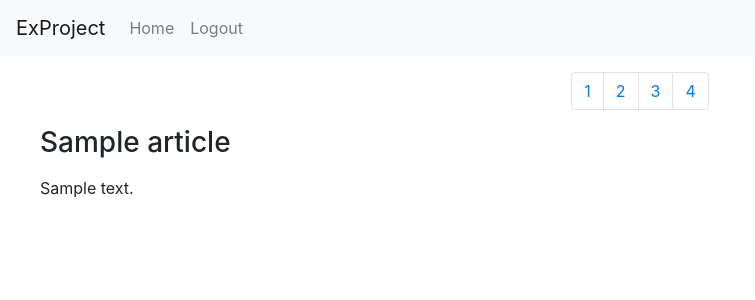
After one commit to NikitaUshanov/FlaskProject, a Flask app: page /article in a window 1280 px wide. The commit adds this page. Shown: the top 300 px of the page, without its empty margins (0-755 px from the left). Run offline with Flask 3, Linux system fonts and the light colour scheme; a user stored in the database is signed in; tables that the repository leaves empty hold one stand-in row (values such as "Sample post").

Commit message:
add articles

```diff
--- a/app/__init__.py
+++ b/app/__init__.py
@@ -2,7 +2,7 @@ from flask import Flask
 from flask_login import LoginManager
 
 from config import Config
-from app.extensions import db
+from app.extensions import db, babel
 from app.models.models import User
 
 
@@ -12,6 +12,7 @@ def create_app(config_class=Config):
     app.config.from_object(config_class)
 
     db.init_app(app)
+    babel.init_app(app)
 
     login_manager = LoginManager()
     login_manager.login_view = "login.login"
@@ -33,7 +34,7 @@ def create_app(config_class=Config):
     from app.machine import bp as machine_bp
     app.register_blueprint(machine_bp)
 
-    from app.statya import bp as statya_bp
+    from app.article import bp as statya_bp
     app.register_blueprint(statya_bp)
 
     return app
--- /dev/null
+++ b/app/article/__init__.py
@@ -0,0 +1,5 @@
+from flask import Blueprint
+
+bp = Blueprint("article", __name__)
+
+from app.article import routes
--- /dev/null
+++ b/app/article/routes.py
@@ -0,0 +1,20 @@
+from flask import render_template
+from flask_login import login_required
+from app.article import bp
+from app.extensions import db
+from app.models.models import Article
+
+
+@bp.route("/article")
+@bp.route("/article/1")
+@login_required
+def article():
+    article = db.session.query(Article).filter_by(id=1).first()
+    return render_template("article.html", title=article.title, text=article.text)
+
+
+@bp.route("/article/<article_id>")
+@login_required
+def article_n(article_id):
+    article = db.session.query(Article).filter_by(id=article_id).first()
+    return render_template("article.html", title=article.title, text=article.text)
--- a/app/extensions.py
+++ b/app/extensions.py
@@ -1,3 +1,5 @@
 from flask_sqlalchemy import SQLAlchemy
+from flask_babel import Babel
 
 db = SQLAlchemy()
+babel = Babel()
--- a/app/machine/routes.py
+++ b/app/machine/routes.py
@@ -1,7 +1,9 @@
 from flask import render_template
+from flask_login import login_required
 from app.machine import bp
 
 
 @bp.route("/machine")
+@login_required
 def machine():
     return render_template("machine.html")
--- a/app/models/models.py
+++ b/app/models/models.py
@@ -6,3 +6,9 @@ class User(UserMixin, db.Model):
     id = db.Column(db.Integer, primary_key=True)
     email = db.Column(db.String(100), unique=True)
     password = db.Column(db.String(100))
+
+
+class Article(db.Model):
+    id = db.Column(db.Integer, primary_key=True)
+    title = db.Column(db.String(100))
+    text = db.Column(db.String(5000))
--- a/app/statya/__init__.py
+++ /dev/null
@@ -1,5 +0,0 @@
-from flask import Blueprint
-
-bp = Blueprint("statya", __name__)
-
-from app.statya import routes
--- /dev/null
+++ b/app/templates/article.html
@@ -0,0 +1,25 @@
+{% extends "base.html" %}
+
+{% block paginator %}
+<style>
+   .text_box {
+    margin-right: 50px;
+   }
+  </style>
+<nav aria-label="Page navigation example">
+  <ul class="pagination justify-content-center">
+    <li class="page-item"><a class="page-link" href="{{ url_for('article.article_n', article_id=1)}}">1</a></li>
+    <li class="page-item"><a class="page-link" href="{{ url_for('article.article_n', article_id=2)}}">2</a></li>
+    <li class="page-item"><a class="page-link" href="{{ url_for('article.article_n', article_id=3)}}">3</a></li>
+    <li class="page-item"><a class="page-link" href="{{ url_for('article.article_n', article_id=4)}}">4</a></li>
+  </ul>
+</nav>
+<ul class="justify-content-around">
+  <h3>{{ title }}</h3>
+</ul>
+<ul class="text_box">
+  <p align="justify">
+  {{ text }}
+  </p>
+</ul>
+{% endblock %}
--- a/app/templates/base.html
+++ b/app/templates/base.html
@@ -34,6 +34,8 @@
         </ul>
     </nav>
     <p>
+   {% block paginator %}
+   {% endblock %}
     <div class="d-flex justify-content-around">
        {% block content %}
        {% endblock %}
--- a/app/templates/index.html
+++ b/app/templates/index.html
@@ -13,7 +13,7 @@
   <h5 class="card-header">Scientific articles</h5>
   <div class="card-body">
     <p class="card-text">Scientific article on various topics</p>
-    <a href="{{ url_for('statya.statya') }}" class="btn btn-primary ">Check</a>
+    <a href="{{ url_for('article.article') }}" class="btn btn-primary ">Check</a>
   </div>
 </div>
 <div class="card">
--- a/requirements.txt
+++ b/requirements.txt
@@ -18,3 +18,5 @@ typing_extensions==4.8.0
 Werkzeug==2.3.0
 WTForms==3.0.1
 cryptography
+flask-babel==1.0.0
+babel==2.9.1
```
Also changed, not shown: app/statya/routes.py (deleted, +0 -7 lines), app/templates/statya.html (deleted, +0 -7 lines).
